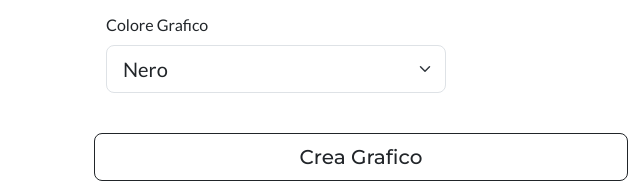
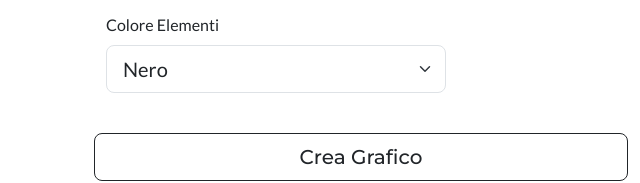
Before and after one commit to 00berto/Generador-de-graficos, a website built with Vite: page src/index.html in a window 1280 px wide. Shown: the part 518-701 px from the top of the page, 0-640 px from the left. Built offline with nearby package versions, Linux system fonts and the light colour scheme.

Commit message:
Update index.html

```diff
--- a/src/index.html
+++ b/src/index.html
@@ -106,7 +106,7 @@
                 <div class="row mx-auto d-flex align-items-end justify-content-between">
 
                     <div class="col-12 col-md-6 col-lg-4 mb-3">
-                        <label class="form-label" for="form-text">Colore Grafico</label>
+                        <label class="form-label" for="form-text">Colore Elementi</label>
                         <select id="colore" class="form-select form-select-lg">
                             <option value="black">Nero</option>
                             <option value="white">Bianco</option>
```
